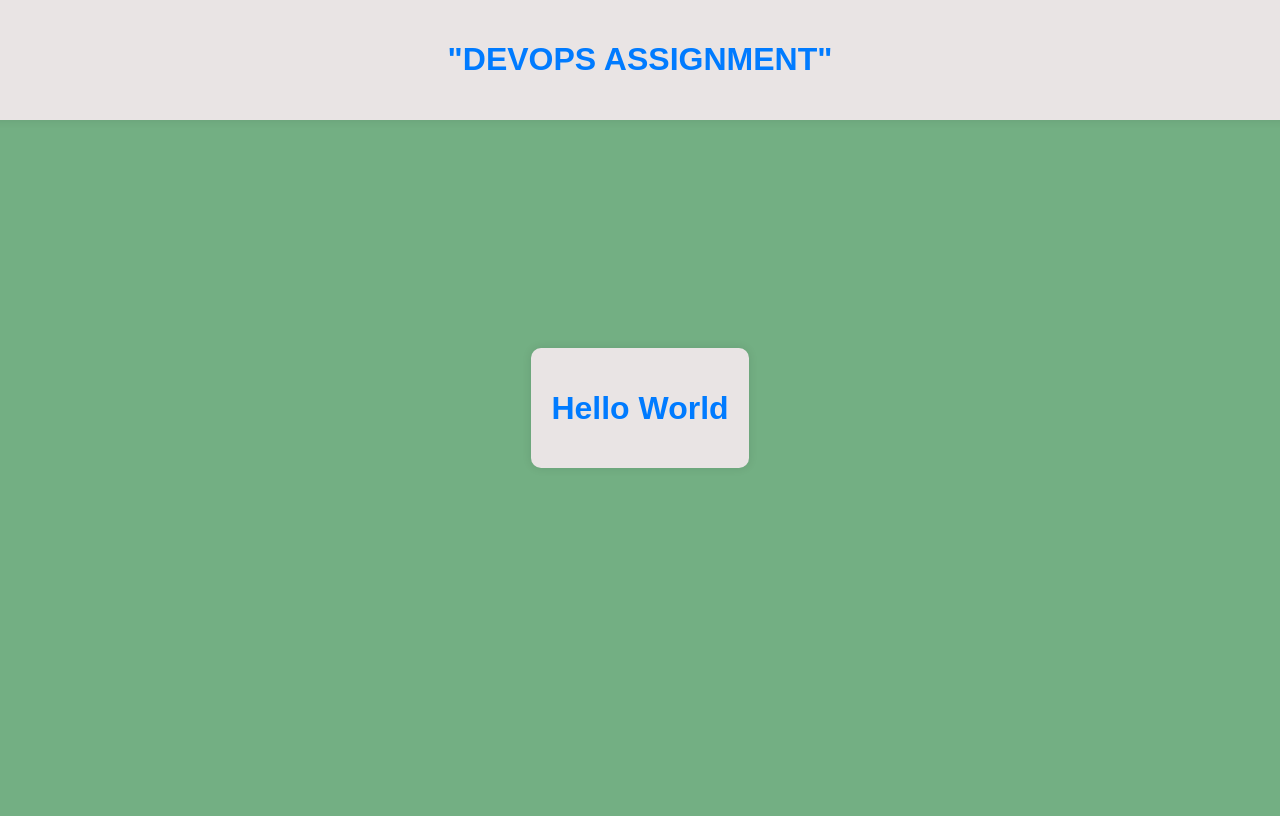
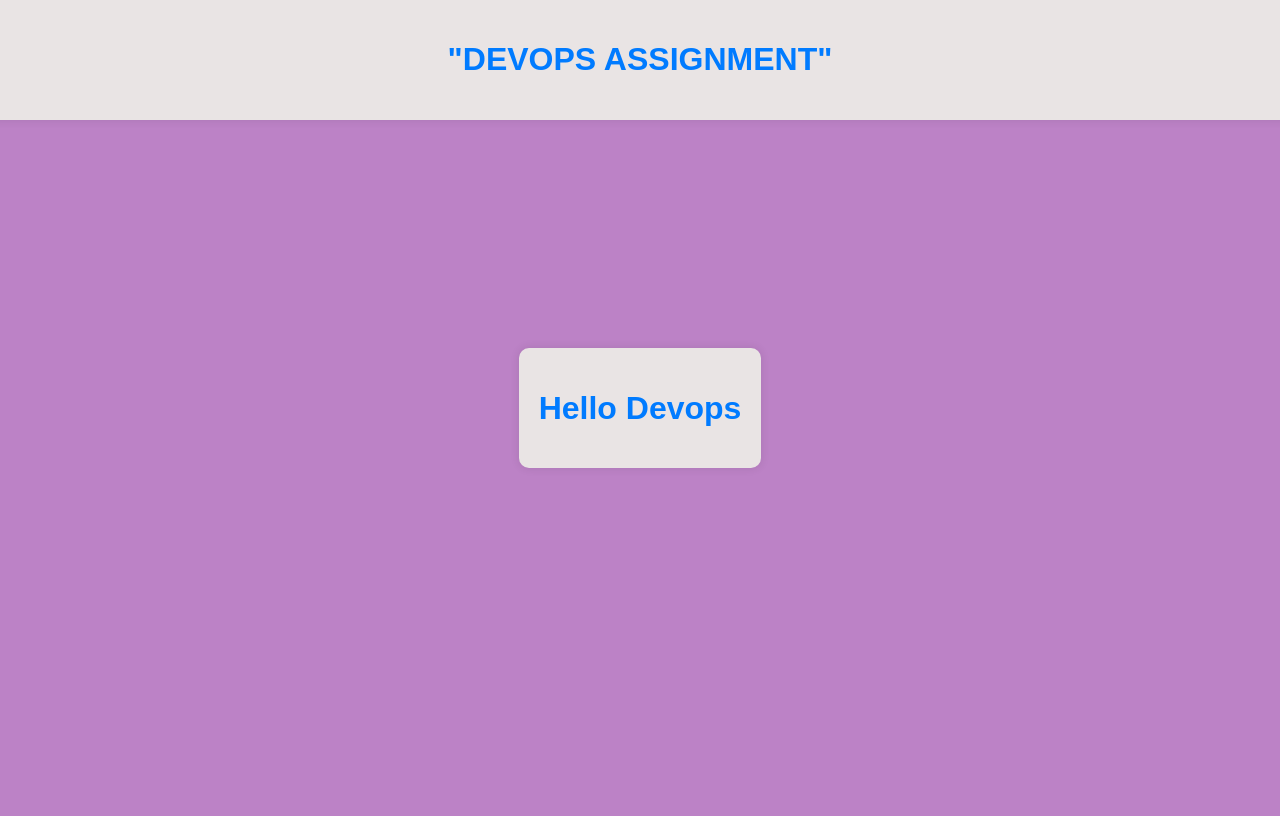
Before and after one commit to tushar-trivedi/hello-world-python, a Flask app: page / in a window 1280 px wide. Run offline with Flask 2, Linux system fonts and the light colour scheme.

Commit message:
add greet

```diff
--- a/src/app.py
+++ b/src/app.py
@@ -5,8 +5,11 @@ app = Flask(__name__, template_folder="templates")
 
 @app.route('/')
 def hello_world():
-    return render_template('index.html', message='Hello World')
+    return render_template('index.html', message='Hello Devops')
 
+@app.route('/thankyou/<name>')
+def thank_you(name):
+    return render_template('index.html', message=f'Thank You, {name}!')
 
 if __name__ == '__main__':
     http_server = WSGIServer(("", 8080), app)
--- a/src/templates/index.html
+++ b/src/templates/index.html
@@ -10,7 +10,7 @@
         justify-content: center;
         align-items: center;
         height: 100vh;
-        background-color: #73af83;
+        background-color: #bc82c6;
         font-family: Arial, sans-serif;
       }
       .container {
```
